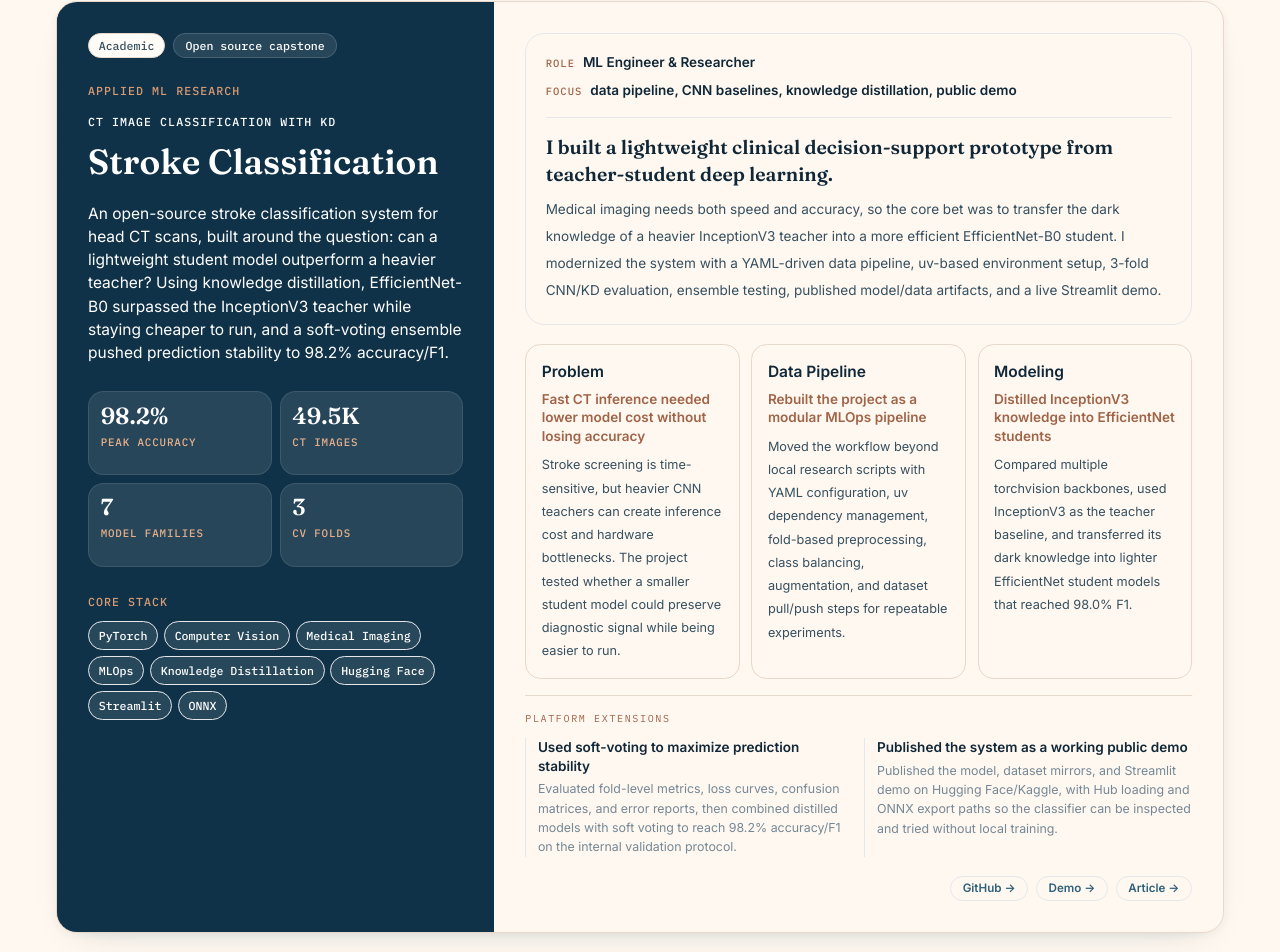
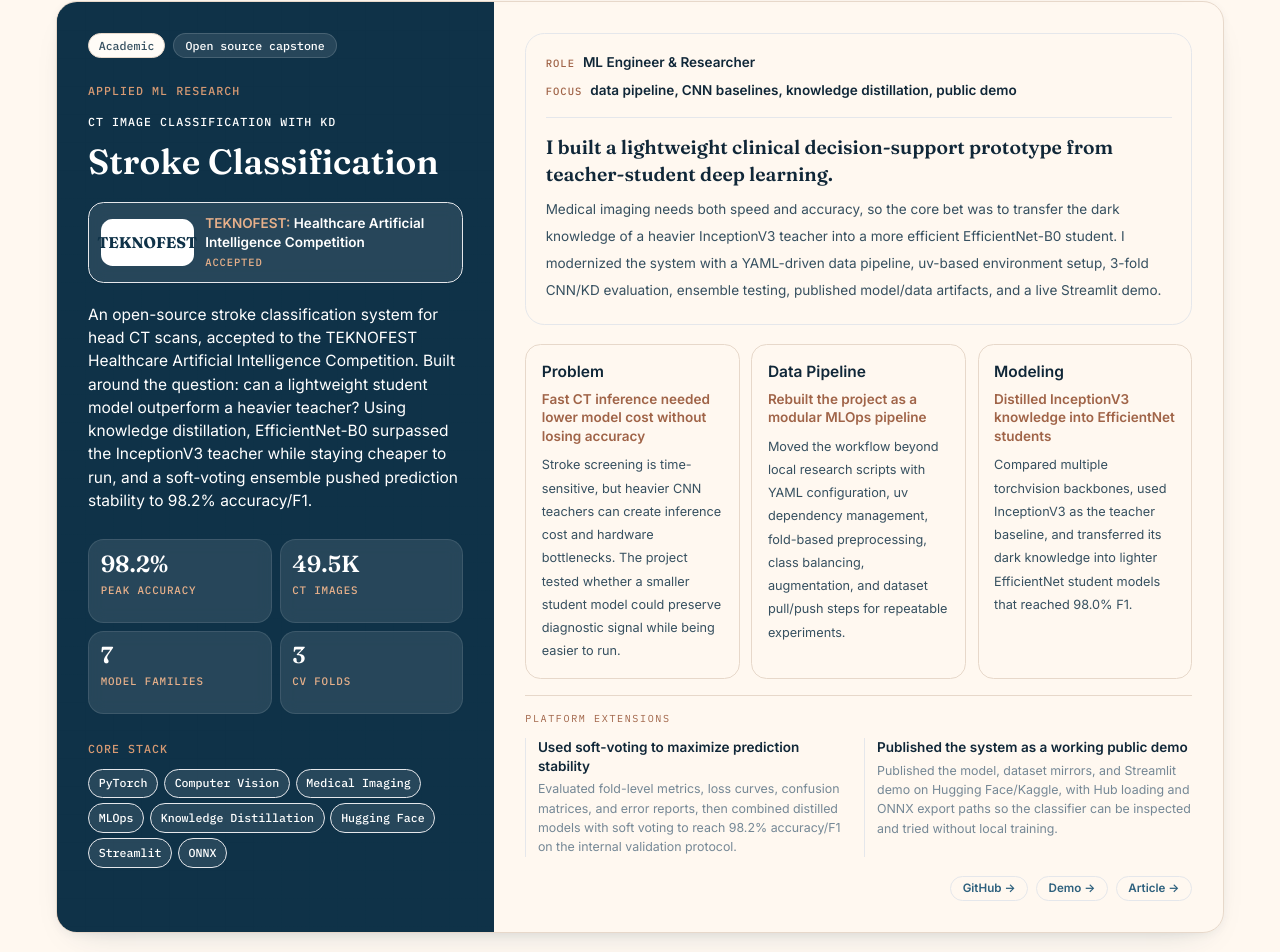
Before and after one commit to melisklc0/melis-kilic-portfolio, a React (Vite) app: page / in a window 1280 px wide. Shown: the part 7937-8889 px from the top of the page. Built offline with nearby package versions, Linux system fonts and the light colour scheme.

Commit message:
feat: add RecognitionBanner component and update project data with recognition details

```diff
--- a/src/components/project-cards/FeaturedProjectCard.tsx
+++ b/src/components/project-cards/FeaturedProjectCard.tsx
@@ -8,6 +8,24 @@
     <div className="min-h-[5.4rem] rounded-xl border border-white/10 bg-white/10 p-3 backdrop-blur">
       <div className="font-display text-2xl font-semibold leading-none text-white">{value}</div>
       <div className="mt-2 font-mono text-[0.7rem] font-medium uppercase leading-4 tracking-[0.08em] text-[#E7B08A]">{label}</div>
+    </div>
+  );
+}
+
+function RecognitionBanner({ recognition }: { recognition: NonNullable<Project['en']['recognition']> }) {
+  return (
+    <div className="mt-5 flex items-center gap-3 rounded-xl border border-white/18 bg-white/10 p-3 shadow-sm backdrop-blur">
+      <div className="flex h-12 w-24 shrink-0 items-center justify-center rounded-lg bg-white px-3 text-center font-display text-base font-bold leading-none tracking-normal text-[#0F3248]">
+        {recognition.brand}
+      </div>
+      <div className="min-w-0">
+        <p className="text-sm font-semibold leading-snug text-white">
+          <span className="text-[#E7B08A]">{recognition.brand}:</span> {recognition.title}
+        </p>
+        <p className="mt-1 font-mono text-[0.68rem] font-medium uppercase leading-4 tracking-[0.08em] text-[#E7B08A]">
+          {recognition.detail}
+        </p>
+      </div>
     </div>
   );
 }
@@ -45,6 +63,7 @@
             <ProjectType project={project} tone="dark" />
             {c.subtitle && <p className="mt-3 font-mono text-xs font-medium uppercase leading-5 tracking-[0.09em] text-white/82">{c.subtitle}</p>}
             <h3 className="mt-3 font-display text-3xl font-semibold leading-tight text-white xl:text-4xl">{c.title}</h3>
+            {c.recognition && <RecognitionBanner recognition={c.recognition} />}
             <p className="mt-5 text-sm leading-7 text-white/76 md:text-base">{c.summary}</p>
 
             <div className="mt-7 grid grid-cols-2 gap-2">
--- a/src/data/projects.ts
+++ b/src/data/projects.ts
@@ -26,6 +26,11 @@
   title: string;
   subtitle?: string;
   badge?: string;
+  recognition?: {
+    brand: string;
+    title: string;
+    detail: string;
+  };
   supportingSummary?: string;
   supportingImpact?: string;
   summary: string;
@@ -722,8 +727,13 @@
       title: 'Stroke Classification',
       subtitle: 'CT image classification with KD',
       badge: 'Open source capstone',
+      recognition: {
+        brand: 'TEKNOFEST',
+        title: 'Healthcare Artificial Intelligence Competition',
+        detail: 'Accepted',
+      },
       summary:
-        'An open-source stroke classification system for head CT scans, built around the question: can a lightweight student model outperform a heavier teacher? Using knowledge distillation, EfficientNet-B0 surpassed the InceptionV3 teacher while staying cheaper to run, and a soft-voting ensemble pushed prediction stability to 98.2% accuracy/F1.',
+        'An open-source stroke classification system for head CT scans, accepted to the TEKNOFEST Healthcare Artificial Intelligence Competition. Built around the question: can a lightweight student model outperform a heavier teacher? Using knowledge distillation, EfficientNet-B0 surpassed the InceptionV3 teacher while staying cheaper to run, and a soft-voting ensemble pushed prediction stability to 98.2% accuracy/F1.',
       roleLine:
         'Role: ML Engineer & Researcher · Focus: data pipeline, CNN baselines, knowledge distillation, public demo',
       focusTitle: 'I built a lightweight clinical decision-support prototype from teacher-student deep learning.',
@@ -768,14 +778,19 @@
         },
       ],
       impact:
-        'Showed that a compact student model can outperform a heavier teacher for CT stroke classification, reducing inference constraints while keeping the full system reproducible, inspectable, and publicly demoable.',
+        'Showed that a compact student model can outperform a heavier teacher for CT stroke classification, reducing inference constraints while keeping the full system reproducible, inspectable, publicly demoable, and externally validated through TEKNOFEST Healthcare AI acceptance.',
     },
     tr: {
       title: 'Stroke Classification',
       subtitle: 'CT image classification with KD',
       badge: 'Open source capstone',
+      recognition: {
+        brand: 'TEKNOFEST',
+        title: 'Sağlıkta Yapay Zeka Yarışması',
+        detail: 'Accepted',
+      },
       summary:
-        'Beyin BT görüntülerini Stroke / No-Stroke olarak sınıflandıran open-source medical imaging sistemi. Projenin ana sorusu şuydu: hafif bir student model, ağır bir teacher modeli geride bırakabilir mi? Knowledge distillation ile EfficientNet-B0, InceptionV3 teacher baseline’ını aşarken inference maliyetini düşürdü; soft-voting ensemble ise kararlılığı 98.2% accuracy/F1 seviyesine taşıdı.',
+        'Beyin BT görüntülerini Stroke / No-Stroke olarak sınıflandıran ve TEKNOFEST Sağlıkta Yapay Zeka Yarışması’na kabul alan open-source medical imaging sistemi. Projenin ana sorusu şuydu: hafif bir student model, ağır bir teacher modeli geride bırakabilir mi? Knowledge distillation ile EfficientNet-B0, InceptionV3 teacher baseline’ını aşarken inference maliyetini düşürdü; soft-voting ensemble ise kararlılığı 98.2% accuracy/F1 seviyesine taşıdı.',
       roleLine:
         'Role: ML Engineer & Researcher · Focus: data pipeline, CNN baselines, knowledge distillation, public demo',
       focusTitle: 'Teacher-student deep learning ile lightweight clinical decision-support prototype kurdum.',
@@ -820,7 +835,7 @@
         },
       ],
       impact:
-        'Compact student modelin CT stroke classification için ağır teacher baseline’ı aşabileceğini gösterdi; inference constraint’lerini azaltırken sistemi reproducible, inspectable ve public demo’ya uygun hale getirdi.',
+        'Compact student modelin CT stroke classification için ağır teacher baseline’ı aşabileceğini gösterdi; inference constraint’lerini azaltırken sistemi reproducible, inspectable, public demo’ya uygun ve TEKNOFEST Sağlıkta Yapay Zeka kabulüyle dış doğrulama almış hale getirdi.',
     },
   },
 ];
--- a/src/index.css
+++ b/src/index.css
@@ -77,6 +77,10 @@
 
   /* Tech chip */
   .chip { @apply inline-flex items-center text-xs font-mono font-medium px-2.5 py-1 rounded-full bg-surface text-text-secondary border border-border; }
+  .chip-featured {
+    @apply border-transparent text-white shadow-sm;
+    background: var(--gradient);
+  }
 
   /* Divider */
   .divider { @apply border-t border-border; }
```
